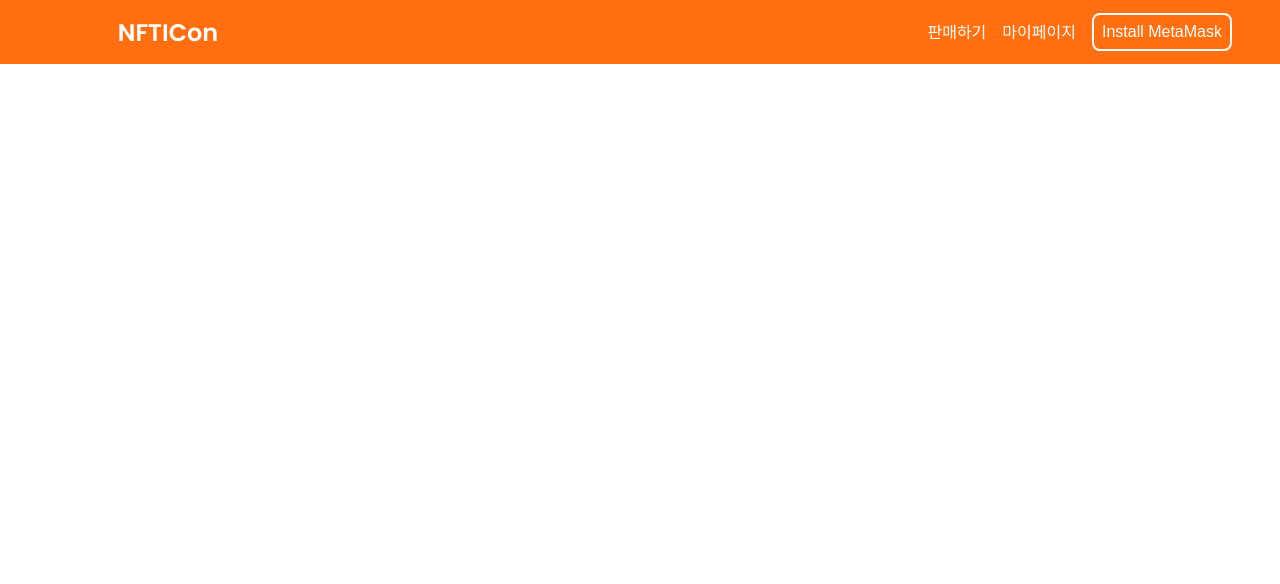
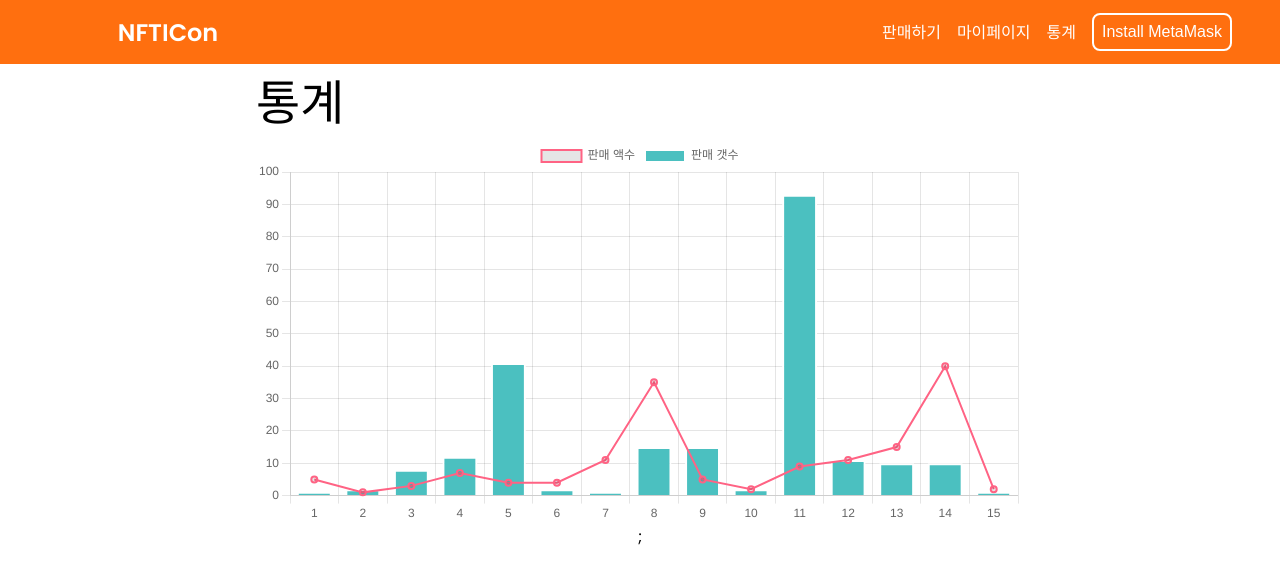
Before and after one commit to pp449/nftcon, a React (Vite) app: page /chart in a window 1280 px wide. Shown: the top 584 px of the page. Built offline with nearby package versions, Linux system fonts and the light colour scheme; no server answers.

Commit message:
차트 추가

```diff
--- a/package.json
+++ b/package.json
@@ -15,7 +15,11 @@
   "dependencies": {
     "@tanstack/react-query": "^4.26.1",
     "axios": "^1.3.4",
+    "chart.js": "^4.4.0",
+    "install": "^0.13.0",
+    "npm": "^10.0.0",
     "react": "^18.2.0",
+    "react-chartjs-2": "^5.2.0",
     "react-dom": "^18.2.0",
     "react-error-boundary": "^3.1.4",
     "react-icons": "^4.8.0",
--- a/src/App.tsx
+++ b/src/App.tsx
@@ -6,6 +6,7 @@ import HomePage from './pages/HomePage';
 import ItemInfoPage from './pages/ItemInfoPage';
 import MintPage from './pages/MintPage';
 import MyPage from './pages/MyPage';
+import ChartPage from './pages/ChartPage';
 
 const staticServerUrl = 'k3d5b0c62ef97a';
 
@@ -18,6 +19,7 @@ function App() {
 					<Route path="/">
 						<Route path="/" element={<HomePage />} />
 						{/* <Route path="/authtoken" element={<AuthTokenForm />} /> */}
+						<Route path="/chart" element={<ChartPage />} />
 						<Route path="/mint" element={<MintPage />} />
 						<Route path="/mypage" element={<MyPage />} />
 						<Route path="/item/:itemId" element={<ItemInfoPage />} />
--- a/src/components/Navbar/Navbar.tsx
+++ b/src/components/Navbar/Navbar.tsx
@@ -74,6 +74,9 @@ const Navbar = () => {
 							<MenuLink to="/mypage">마이페이지</MenuLink>
 						</MenuItem>
 						<MenuItem>
+							<MenuLink to="/chart">통계</MenuLink>
+						</MenuItem>
+						<MenuItem>
 							<ConnectButton onClick={handleOnClickConnect} disabled={isConnected}>
 								{buttonText}
 							</ConnectButton>
--- /dev/null
+++ b/src/pages/ChartPage.tsx
@@ -0,0 +1,79 @@
+import React from 'react';
+import {
+	Chart as ChartJS,
+	LinearScale,
+	CategoryScale,
+	BarElement,
+	PointElement,
+	LineElement,
+	Legend,
+	Tooltip,
+	LineController,
+	BarController,
+} from 'chart.js';
+import { Chart } from 'react-chartjs-2';
+import styled from 'styled-components';
+
+ChartJS.register(
+	LinearScale,
+	CategoryScale,
+	BarElement,
+	PointElement,
+	LineElement,
+	Legend,
+	Tooltip,
+	LineController,
+	BarController
+);
+
+const labels = [1, 2, 3, 4, 5, 6, 7, 8, 9, 10, 11, 12, 13, 14, 15];
+
+export const data = {
+	labels,
+	datasets: [
+		{
+			type: 'line' as const,
+			label: '판매 액수',
+			borderColor: 'rgb(255, 99, 132)',
+			borderWidth: 2,
+			fill: false,
+			data: [5, 1, 3, 7, 4, 4, 11, 35, 5, 2, 9, 11, 15, 40, 2],
+		},
+		{
+			type: 'bar' as const,
+			label: '판매 갯수',
+			backgroundColor: 'rgb(75, 192, 192)',
+			data: [1, 2, 8, 12, 41, 2, 1, 15, 15, 2, 93, 11, 10, 10, 1],
+			borderColor: 'white',
+			borderWidth: 2,
+		},
+	],
+};
+
+const ChartPage = () => {
+	return (
+		<Container>
+			<Title>통계</Title>
+			<Wrapper>
+				<Chart type="bar" data={data} />;
+			</Wrapper>
+		</Container>
+	);
+};
+
+export default ChartPage;
+
+const Container = styled.div`
+	margin: 0 auto;
+`;
+
+const Wrapper = styled.div`
+	width: 60vw;
+	height: 60vh;
+	margin: 0 auto;
+	text-align: center;
+`;
+
+const Title = styled.div`
+	font-size: 3rem;
+`;
--- a/vite.config.ts
+++ b/vite.config.ts
@@ -1,11 +1,11 @@
-import { defineConfig, loadEnv } from 'vite'
-import react from '@vitejs/plugin-react'
+import { defineConfig, loadEnv } from 'vite';
+import react from '@vitejs/plugin-react';
 
-const env = loadEnv(process.cwd(), '')
-const staticServerUri = "k3d5b0c62ef97a";
+const env = loadEnv(process.cwd(), '');
+const staticServerUri = 'k3d5b0c62ef97a';
 
 // https://vitejs.dev/config/
 export default defineConfig({
-  base: `/${staticServerUri}/`,
-  plugins: [react()]
-})
+	// base: `/${staticServerUri}/`,
+	plugins: [react()],
+});
```
Also changed, not shown: 1 other file (tests, documents, lock files or other folders).
